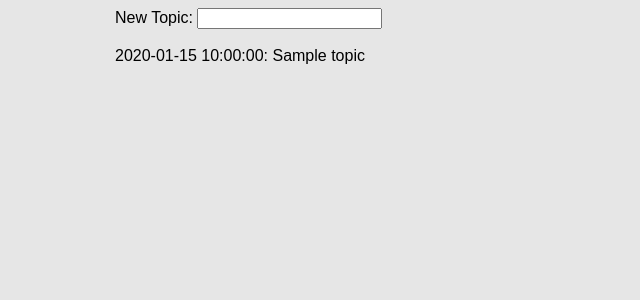
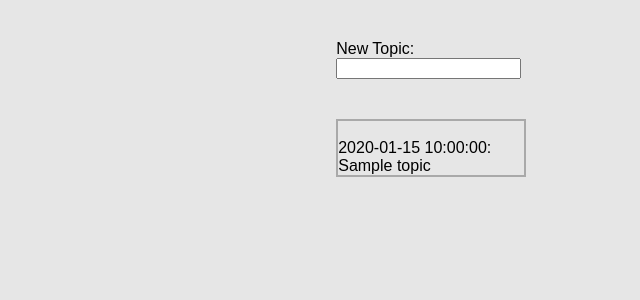
Before and after one commit to DominikPott/practicer-flask, a Flask app: template practicer_flask/templates/topic.html in a window 1280 px wide. Shown: the top 300 px of the page, without its empty margins (209-849 px from the left). Run offline with Flask 2, Linux system fonts and the light colour scheme; the template is opened without the code that fills it: most values are stand-ins (such as "Sample title", 1, 10 or a date in 2020).

Commit message:
color coding topics by date

```diff
--- a/practicer_flask/static/css/topics.css
+++ b/practicer_flask/static/css/topics.css
@@ -1,9 +1,29 @@
-.side {
-    width: 50%;
+.container {
+    width:15%;
+    min-width: 15%;
+    margin: 0 auto;
+
+}
+
+.new_topic {
+    margin-top: 40px;
+    margin-bottom: 40px;
+}
+
+.topics {
+    border: 2px solid darkgray;
     margin: 0 auto;
 }
-.container {
-    width:50%;
-    margin: 0 auto;
-    align: middle;
+
+.topic.future {
+    color: darkgray;
 }
+
+.topic.today {
+    background: lightgreen;
+}
+
+.topic.past {
+    color: darkgray;
+    background: lightblue;
+}
--- a/practicer_flask/templates/topic.html
+++ b/practicer_flask/templates/topic.html
@@ -2,17 +2,18 @@
 {% block content %}
 
 <link rel="stylesheet" href="{{ url_for('static', filename='css/topics.css') }}">
-<div class="side"></div>
 <div class="container">
-    <form method="post">
+    <form method="post" class="new_topic">
         <label for="topic">New Topic:</label>
         <input name="topic" id="topic" required>
     </form>
-    {% for topic in topics%}
-    <div class="topic" id="{{ topic.get('date', None) }}">
-        <br>{{ topic.get("date", None) }}: {{ topic.get("topic", "No Topic") }}
+    <div class="topics">
+        {% for topic in topics%}
+        <div class="topic {{ topic.get('relative_date', 'today') }}" id="{{ topic.get('date', None) }}">
+            <br>{{ topic.get("date", None) }}: {{ topic.get("topic", "No Topic") }}
+        </div>
+        {% endfor %}
     </div>
-    {% endfor %}
 </div>
 
 {% endblock %}
--- a/practicer_flask/topic.py
+++ b/practicer_flask/topic.py
@@ -7,6 +7,7 @@ from flask import Blueprint, render_template, request
 bp = Blueprint('topic', __name__)
 
 DB_FILE = "static/topics.csv"
+TIMEFORMAT = "%Y.%m.%d"
 
 
 @bp.route('/topic', methods=['GET', 'POST'])
@@ -15,7 +16,22 @@ def topic():
         topic = request.form['topic']
         t = new_topic(topic)
         store_topic(t)
-    return render_template("topic.html", topics=read_topics())
+    topics = read_topics()
+    topics = enrich_topics(topics)
+    return render_template("topic.html", topics=topics)
+
+
+def enrich_topics(topics):
+    today = datetime.date.today()
+    for topic in topics:
+        topic_date = _csv_date_to_datetime(date=topic['date'])
+        if topic_date == today:
+            topic['relative_date'] = 'today'
+        elif topic_date > today:
+            topic['relative_date'] = 'future'
+        elif topic_date < today:
+            topic['relative_date'] = 'past'
+    return topics
 
 
 def new_topic(topic):
@@ -24,19 +40,21 @@ def new_topic(topic):
 
 
 def first_free_date():
-    timeformat = "%Y.%m.%d"
     topics = read_topics()
     if not topics:
-        return datetime.date.today().strftime(timeformat)
+        return datetime.date.today().strftime(TIMEFORMAT)
     dates = sorted([topic['date'] for topic in topics], reverse=True)
-
-    date = [int(d) for d in dates[0].split('.')]
-    highest_date = datetime.date(*date)
+    highest_date = _csv_date_to_datetime(dates[0])
     if highest_date >= datetime.date.today():
         date = highest_date + datetime.timedelta(days=1)
     else:
         date = datetime.date.today()
-    return date.strftime(timeformat)
+    return date.strftime(TIMEFORMAT)
+
+
+def _csv_date_to_datetime(date):
+    date = [int(d) for d in date.split('.')]
+    return datetime.date(*date)
 
 
 def read_topics():
```
